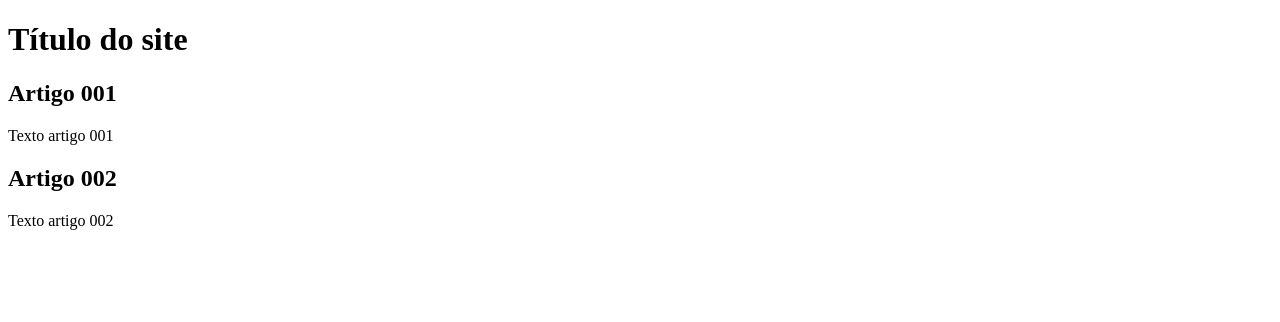
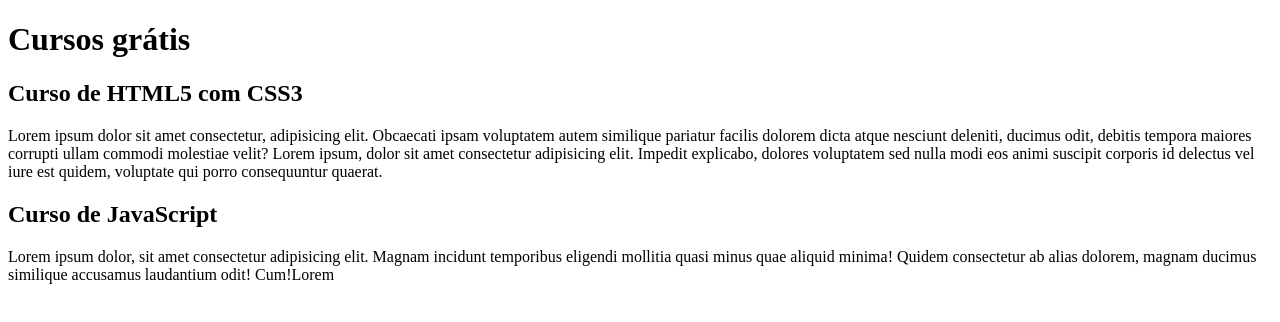
Before and after one commit to lucasc0g/projeto-github, a plain HTML site: page index.html in a window 1280 px wide. Drawn offline with Linux system fonts and the light colour scheme.

Commit message:
inserção de conteúdo

```diff
--- a/index.html
+++ b/index.html
@@ -8,15 +8,19 @@
 <body>
     <main>
         <header>
-            <h1>Título do site </h1>
+            <h1>Cursos grátis </h1>
         </header>
         <article>
-            <h2>Artigo 001</h2>
-            <p>Texto artigo 001</p>
+            <h2>Curso de HTML5 com CSS3</h2>
+            <p>Lorem ipsum dolor sit amet consectetur, adipisicing elit. Obcaecati ipsam voluptatem autem similique pariatur facilis dolorem dicta atque nesciunt deleniti, ducimus odit, debitis tempora maiores corrupti ullam commodi molestiae velit?
+                Lorem ipsum, dolor sit amet consectetur adipisicing elit. Impedit explicabo, dolores voluptatem sed nulla modi eos animi suscipit corporis id delectus vel iure est quidem, voluptate qui porro consequuntur quaerat.
+            </p>
         </article>
         <article>
-            <h2>Artigo 002</h2>
-            <p>Texto artigo 002</p>
+            <h2>Curso de JavaScript</h2>
+            <p>Lorem ipsum dolor, sit amet consectetur adipisicing elit. Magnam incidunt temporibus eligendi mollitia quasi minus quae aliquid minima! Quidem consectetur ab alias dolorem, magnam ducimus similique accusamus laudantium odit! Cum!Lorem
+
+            </p>
         </article>
     </main>
 </body>
```
